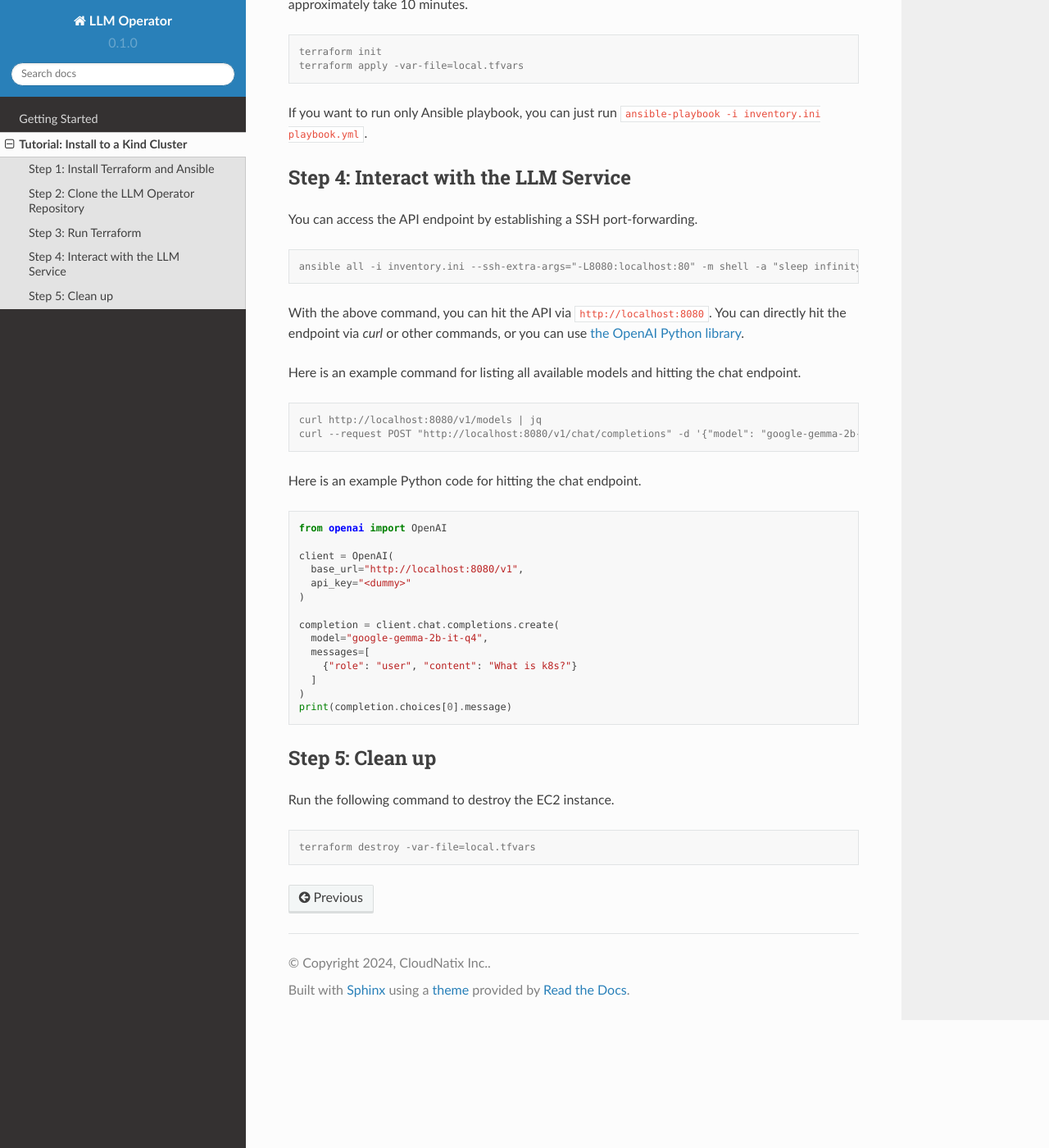
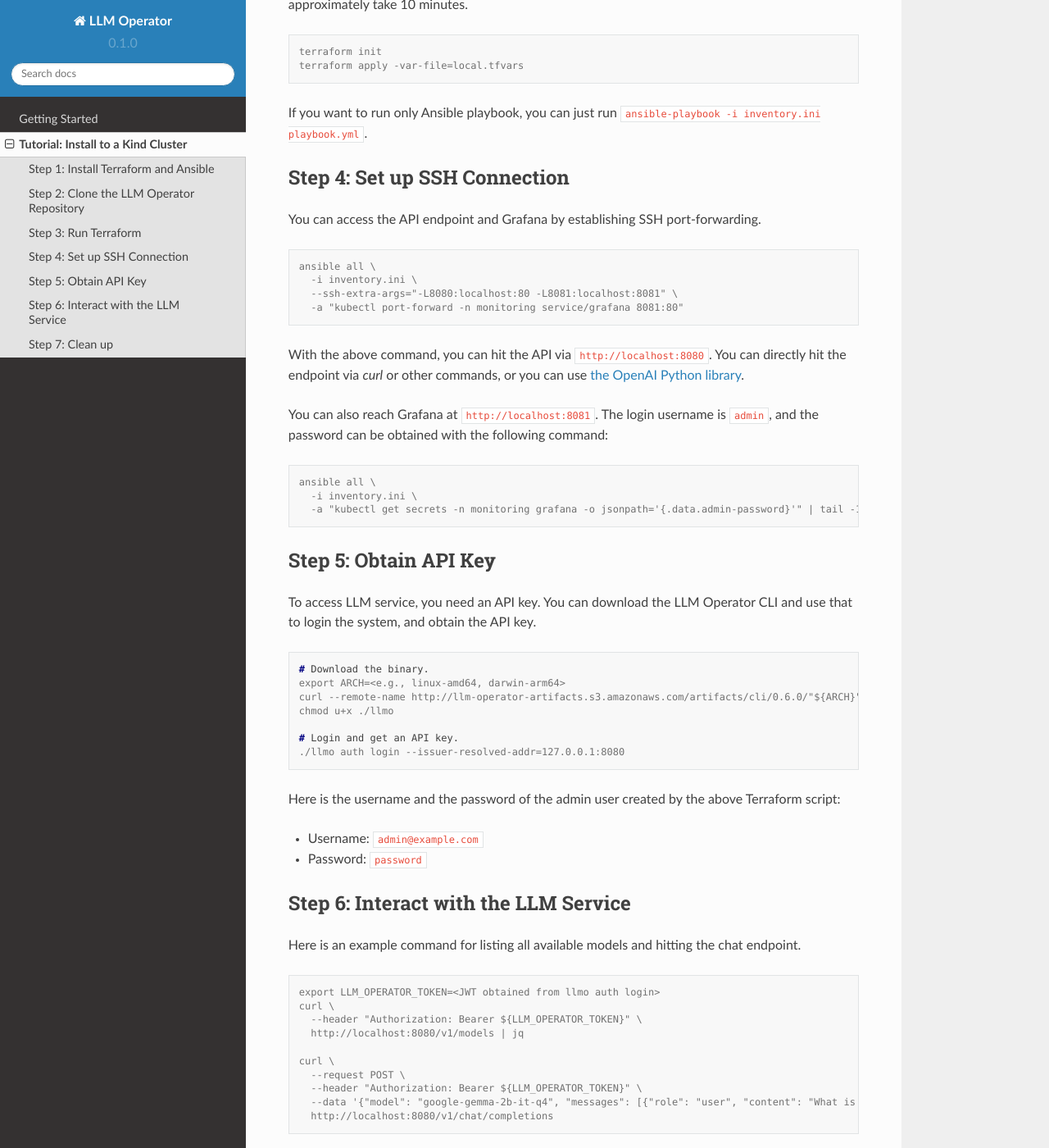
Before and after one commit to llm-operator/docs, a Sphinx documentation site: the page built from docs/source/tutorial.rst, in a window 1280 px wide and 1400 px high, scrolled down 1243 px. Shown: the whole window at 82% size. Built offline with Sphinx 7.4.7 and the Read the Docs theme 2.0.0, drawn with Linux system fonts in a browser that asks for light colours; some of the changed text lies outside the part shown.

Commit message:
Add instruction for getting an API key (#8)
Co-authored-by: Kenji Kaneda <kenji@kanedas-Mac-mini.local>

```diff
--- a/docs/source/tutorial.rst
+++ b/docs/source/tutorial.rst
@@ -25,7 +25,7 @@ To install ``kubernetes.core.k8s`` module, run the following command:
 
 
 Step 2: Clone the LLM Operator Repository
---------------------------------------------
+-----------------------------------------
 
 We use the Terraform configuration and Ansible playbook in the `the LLM Operator repository <https://github.com/llm-operator/llm-operator>`_.
 Run the following commands to clone the repo and move to the directory where the Terraform configuration file is stored.
@@ -65,34 +65,80 @@ Then, run the following Terraform commands to initialize and create an EC2 insta
 If you want to run only Ansible playbook, you can just run ``ansible-playbook -i inventory.ini playbook.yml``.
 
 
-Step 4: Interact with the LLM Service
--------------------------------------
+Step 4: Set up SSH Connection
+-----------------------------
 
-You can access the API endpoint by establishing a SSH port-forwarding.
+You can access the API endpoint and Grafana by establishing SSH port-forwarding.
 
 .. code-block:: console
 
-   ansible all -i inventory.ini --ssh-extra-args="-L8080:localhost:80" -m shell -a "sleep infinity"
+   ansible all \
+     -i inventory.ini \
+     --ssh-extra-args="-L8080:localhost:80 -L8081:localhost:8081" \
+     -a "kubectl port-forward -n monitoring service/grafana 8081:80"
 
 With the above command, you can hit the API via ``http://localhost:8080``. You can directly hit the endpoint via `curl`
 or other commands, or you can use `the OpenAI Python library <https://github.com/openai/openai-python>`_.
+
+You can also reach Grafana at ``http://localhost:8081``. The login username is ``admin``, and the password can be obtained
+with the following command:
+
+.. code-block:: console
+
+   ansible all \
+     -i inventory.ini \
+     -a "kubectl get secrets -n monitoring grafana -o jsonpath='{.data.admin-password}'" | tail -1 | base64 --decode; echo
+
+
+Step 5: Obtain API Key
+----------------------
+
+To access LLM service, you need an API key. You can download the LLM Operator CLI and use that to login the system,
+and obtain the API key.
+
+.. code-block:: console
+
+   # Download the binary.
+   export ARCH=<e.g., linux-amd64, darwin-arm64>
+   curl --remote-name http://llm-operator-artifacts.s3.amazonaws.com/artifacts/cli/0.6.0/"${ARCH}"/llmo
+   chmod u+x ./llmo
+
+   # Login and get an API key.
+   ./llmo auth login --issuer-resolved-addr=127.0.0.1:8080
+
+Here is the username and the password of the admin user created by the above Terraform script:
+
+* Username: ``admin@example.com``
+* Password: ``password``
+
+Step 6: Interact with the LLM Service
+-------------------------------------
 
 Here is an example command for listing all available models and hitting the chat endpoint.
 
 .. code-block:: console
 
-   curl http://localhost:8080/v1/models | jq
-   curl --request POST "http://localhost:8080/v1/chat/completions" -d '{"model": "google-gemma-2b-it-q4", "messages": [{"role": "user", "content": "What is k8s?"}]}'
+   export LLM_OPERATOR_TOKEN=<JWT obtained from llmo auth login>
+   curl \
+     --header "Authorization: Bearer ${LLM_OPERATOR_TOKEN}" \
+     http://localhost:8080/v1/models | jq
+
+   curl \
+     --request POST \
+     --header "Authorization: Bearer ${LLM_OPERATOR_TOKEN}" \
+     --data '{"model": "google-gemma-2b-it-q4", "messages": [{"role": "user", "content": "What is k8s?"}]}' \
+     http://localhost:8080/v1/chat/completions
 
 Here is an example Python code for hitting the chat endpoint.
 
 .. code-block:: python
 
    from openai import OpenAI
+   from os
 
    client = OpenAI(
      base_url="http://localhost:8080/v1",
-     api_key="<dummy>"
+     api_key=os.environ["LLM_OPERATOR_TOKEN"]
    )
 
    completion = client.chat.completions.create(
@@ -103,7 +149,7 @@ Here is an example Python code for hitting the chat endpoint.
    )
    print(completion.choices[0].message)
 
-Step 5: Clean up
+Step 7: Clean up
 ----------------
 
 Run the following command to destroy the EC2 instance.
```
